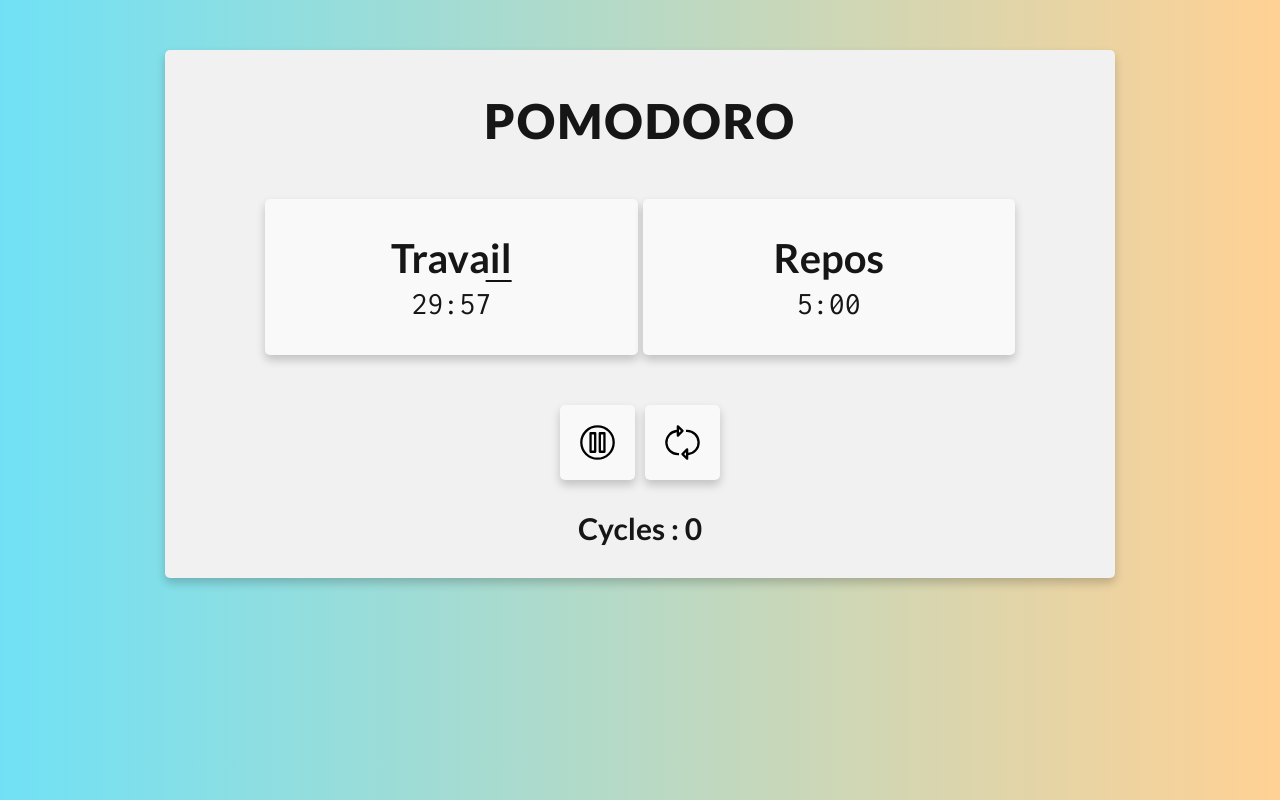
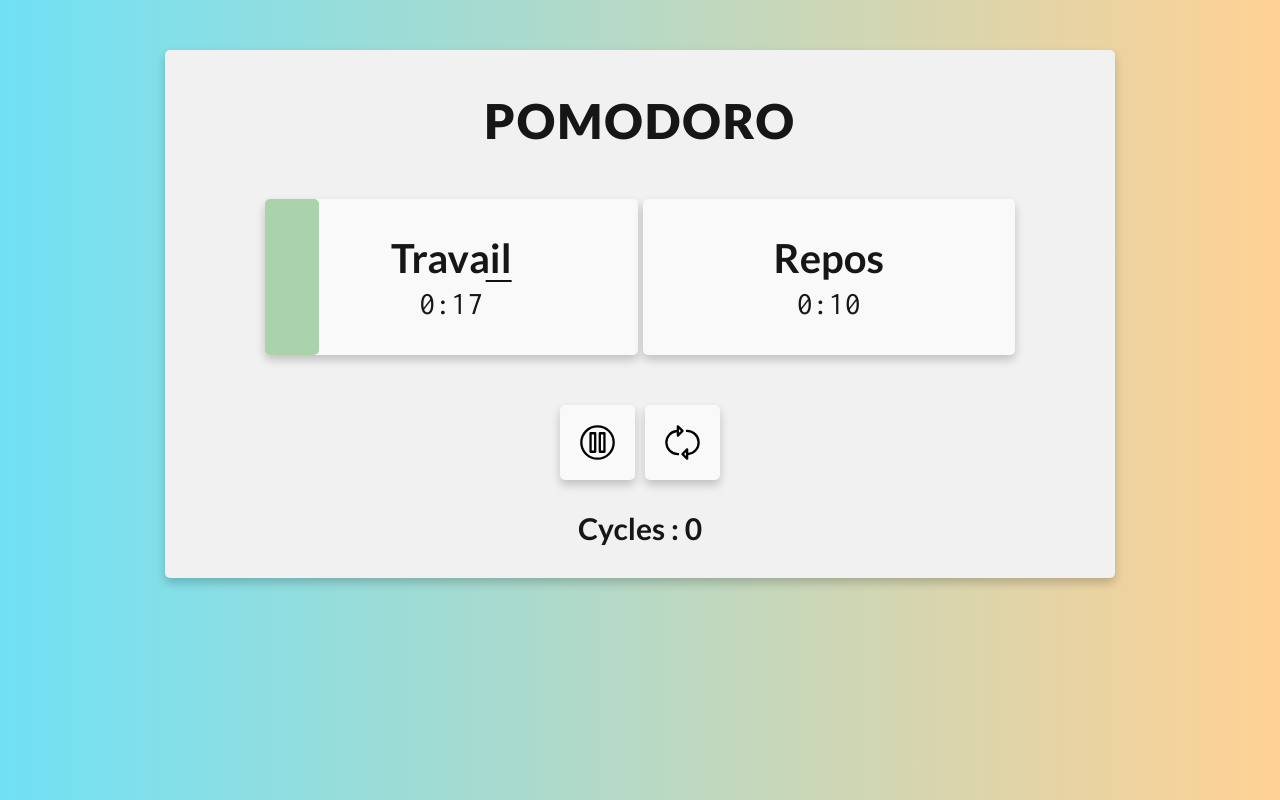
Before and after one commit to jeanlrnt/Pomodoro, a plain HTML site: page index.html in a window 1280 px wide. Both pictures are taken after a click on the button 597 px from the left and 442 px from the top of the page. Drawn offline with Linux system fonts and the light colour scheme.

Commit message:
add background animation when running

```diff
--- a/app.js
+++ b/app.js
@@ -1,5 +1,7 @@
-let workTime = 1800;
-let restTime = 300;
+const workTimeDefault = 20;
+const restTimeDefault = 10;
+let workTime = workTimeDefault;
+let restTime = restTimeDefault;
 
 function formattedTime(time) {
   return `${Math.trunc(time / 60)}:${time % 60 < 10 ? '0' + time % 60 : time % 60}`;
@@ -8,10 +10,8 @@ function formattedTime(time) {
 const displayWork = document.querySelector('.work-display-time');
 const displayRest = document.querySelector('.rest-display-time');
 
-
 displayWork.textContent = formattedTime(workTime);
 displayRest.textContent = formattedTime(restTime);
-
 
 const toggleBtn = document.querySelector('.toggle-start-btn');
 
@@ -26,6 +26,7 @@ function togglePomodoro() {
     currentInterval = true;
 
     workTime--;
+    handleClassAnimation({work: true, rest: false})
     displayWork.textContent = formattedTime(workTime);
     timerId = setInterval(handleTicks, 1000);
 }
@@ -65,22 +66,41 @@ function handleTicks() {
         handleClassAnimation({work: false, rest: true});
     } else if (!pause && !workTime && !restTime) {
         cycleCount++;
-        cycles.textContent = 'Cycle(s) :' + cycleCount;
-        workTime = 1799;
-        restTime = 300;
+        cycles.textContent = `Cycles : ${cycleCount}`;
+        workTime = workTimeDefault;
+        restTime = restTimeDefault;
         displayWork.textContent = formattedTime(workTime);
         displayRest.textContent = formattedTime(restTime);
         handleClassAnimation({work: true, rest: false});
     }
 }
 
-function handleClassAnimation(itemState) {
-    for(const item in itemState) {
-        if (itemState[item]) {
-            document.querySelector(`.${item}`).classList.add('active');
-        } else {
-            document.querySelector(`.${item}`).classList.remove('active');
-        }
+function handleClassAnimation({work, rest}) {
+    let workDisplay = document.querySelector(`.work`);
+    let workProgressBar = workDisplay.parentNode.querySelector('.progress-bar');
+    let restDisplay = document.querySelector(`.rest`);
+    let restProgressBar = restDisplay.parentNode.querySelector('.progress-bar');
+    if (work) {
+        document.querySelector('.work').classList.add('active');
+        document.querySelector('.rest').classList.remove('active');
+        let width = 100 - (workTime / workTimeDefault * 100);
+        workProgressBar.style.width = `${width}%`;
+        workProgressBar.style.transition = 'width 1s linear';
+    } else {
+        document.querySelector('.work').classList.remove('active');
+        workProgressBar.style.width = '0';
+        workProgressBar.style.transition = 'none';
+    }
+    if (rest) {
+        document.querySelector('.rest').classList.add('active');
+        document.querySelector('.work').classList.remove('active');
+        let width = 100 - (restTime / restTimeDefault * 100);
+        restProgressBar.style.width = `${width}%`;
+        restProgressBar.style.transition = 'width 1s linear';
+    } else {
+        document.querySelector('.rest').classList.remove('active');
+        restProgressBar.style.width = '0';
+        restProgressBar.style.transition = 'none';
     }
 }
 
@@ -89,8 +109,8 @@ const resetBtn = document.querySelector('.reset-btn');
 resetBtn.addEventListener('click', resetPomodoro);
 
 function resetPomodoro() {
-    workTime = 1800;
-    restTime = 300;
+    workTime = workTimeDefault;
+    restTime = restTimeDefault;
     displayWork.textContent = formattedTime(workTime);
     displayRest.textContent = formattedTime(restTime);
 
--- a/index.html
+++ b/index.html
@@ -17,10 +17,12 @@
         <div class="block">
           <p class="description work">Travail</p>
           <p class="work-display-time time">30:00</p>
+          <span class="progress-bar"></span>
         </div>
         <div class="block">
           <div class="description rest">Repos</div>
           <div class="rest-display-time time">5:00</div>
+          <span class="progress-bar"></span>
         </div>
       </div>
 
--- a/style.css
+++ b/style.css
@@ -49,6 +49,8 @@ h1 {
   background: #f9f9f9;
   border-radius: 5px;
   box-shadow: 0 5px 10px rgba(0,0,0,0.2);
+  position: relative;
+  z-index: 1;
 }
 .description {
   font-size: 40px;
@@ -85,6 +87,18 @@ h1 {
   }
 }
 
+.progress-bar {
+  position: absolute;
+  top: 0;
+  bottom: 0;
+  left: 0;
+  background: #00800050;
+  border-radius: 5px;
+  z-index: -1;
+  transition: width 1s linear;
+  width: 0;
+}
+
 .time {
   font-family: Inconsolata, sans-serif;
 }
```
